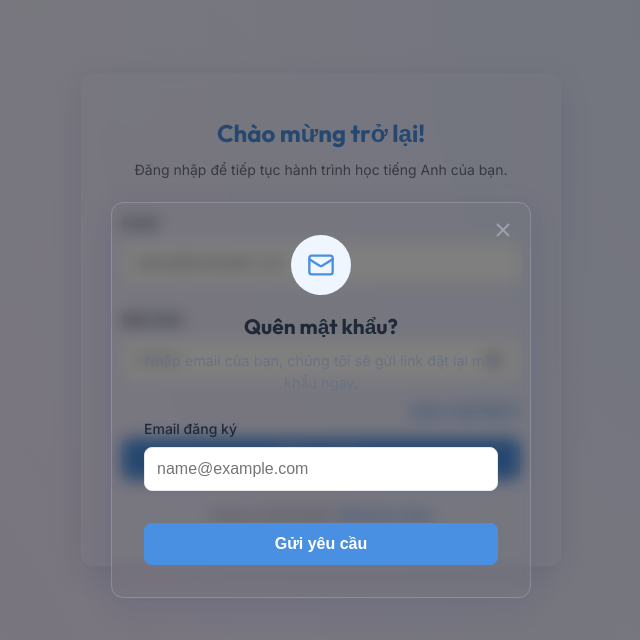
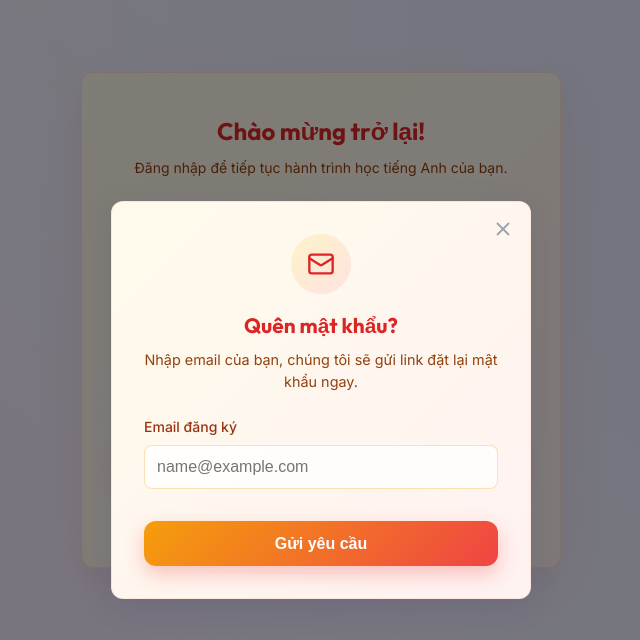
Before and after one commit to MinhhhQuanggg/Learning_English, a React (Vite) app in the folder frontend/: page /login in a window 1280 px wide. Both pictures are taken after a click on the button "Quên mật khẩu?". Shown: the top 640 px of the page, without its empty margins (319-959 px from the left). Built offline with nearby package versions, Linux system fonts and the light colour scheme.

Commit message:
styke: update UI layout

```diff
--- a/frontend/src/pages/Login.jsx
+++ b/frontend/src/pages/Login.jsx
@@ -50,21 +50,26 @@ const Login = () => {
 
     return (
         <div className="container flex justify-center items-center" style={{ minHeight: '80vh' }}>
-            <div className="glass-card animate-fade-in" style={{ padding: '2.5rem', width: '100%', maxWidth: '480px' }}>
-                <h2 style={{ textAlign: 'center', marginBottom: '0.5rem', color: 'var(--primary)' }}>Chào mừng trở lại!</h2>
-                <p style={{ textAlign: 'center', color: 'var(--gray-500)', marginBottom: '2rem', fontSize: '0.875rem' }}>
+            <div className="glass-card animate-fade-in" style={{
+                padding: '2.5rem', width: '100%', maxWidth: '480px',
+                background: 'linear-gradient(135deg, #fffbeb 0%, #fff7ed 50%, #fef2f2 100%)',
+                border: '1px solid rgba(239, 68, 68, 0.12)',
+                boxShadow: '0 20px 50px rgba(239, 68, 68, 0.08), 0 8px 20px rgba(245, 158, 11, 0.06)'
+            }}>
+                <h2 style={{ textAlign: 'center', marginBottom: '0.5rem', color: '#dc2626' }}>Chào mừng trở lại!</h2>
+                <p style={{ textAlign: 'center', color: '#92400e', marginBottom: '2rem', fontSize: '0.875rem' }}>
                     Đăng nhập để tiếp tục hành trình học tiếng Anh của bạn.
                 </p>
 
                 {error && (
-                    <div style={{ backgroundColor: '#fee2e2', color: 'var(--error)', padding: '0.75rem', borderRadius: '8px', marginBottom: '1.5rem', fontSize: '0.875rem', textAlign: 'center' }}>
+                    <div style={{ backgroundColor: '#fee2e2', color: '#b91c1c', padding: '0.75rem', borderRadius: '8px', marginBottom: '1.5rem', fontSize: '0.875rem', textAlign: 'center' }}>
                         {error}
                     </div>
                 )}
 
                 <form onSubmit={handleSubmit}>
                     <div className="input-group">
-                        <label htmlFor="email">Email</label>
+                        <label htmlFor="email" style={{ color: '#9a3412' }}>Email</label>
                         <input
                             type="email"
                             id="email"
@@ -72,10 +77,11 @@ const Login = () => {
                             onChange={(e) => setEmail(e.target.value)}
                             placeholder="name@example.com"
                             required
+                            style={{ borderColor: 'rgba(245, 158, 11, 0.3)', background: 'rgba(255,255,255,0.8)' }}
                         />
                     </div>
                     <div className="input-group">
-                        <label htmlFor="password">Mật khẩu</label>
+                        <label htmlFor="password" style={{ color: '#9a3412' }}>Mật khẩu</label>
                         <div className="password-wrapper">
                             <input
                                 type={showPassword ? 'text' : 'password'}
@@ -84,6 +90,7 @@ const Login = () => {
                                 onChange={(e) => setPassword(e.target.value)}
                                 placeholder="••••••••"
                                 required
+                                style={{ borderColor: 'rgba(245, 158, 11, 0.3)', background: 'rgba(255,255,255,0.8)' }}
                             />
                             <span className="eye-icon" onClick={() => setShowPassword(!showPassword)}>
                                 {showPassword ? <EyeOff size={20} /> : <Eye size={20} />}
@@ -93,34 +100,47 @@ const Login = () => {
 
                     {/* Link mở Modal 13 */}
                     <div style={{ textAlign: 'right', marginBottom: '1rem', marginTop: '-0.5rem' }}>
-                        <button type="button" onClick={() => { setShowForgotModal(true); setForgotMsg(''); setForgotEmail(''); }} style={{ background: 'none', border: 'none', color: 'var(--primary)', cursor: 'pointer', fontSize: '0.875rem', fontWeight: '600' }}>
+                        <button type="button" onClick={() => { setShowForgotModal(true); setForgotMsg(''); setForgotEmail(''); }} style={{ background: 'none', border: 'none', color: '#dc2626', cursor: 'pointer', fontSize: '0.875rem', fontWeight: '600' }}>
                             Quên mật khẩu?
                         </button>
                     </div>
 
-                    <button type="submit" className="btn btn-primary" style={{ width: '100%' }} disabled={loading}>
+                    <button type="submit" disabled={loading} style={{
+                        width: '100%', padding: '0.85rem', borderRadius: '12px', border: 'none',
+                        background: 'linear-gradient(135deg, #f59e0b 0%, #ef4444 100%)',
+                        color: 'white', fontWeight: '700', fontSize: '1rem', cursor: loading ? 'not-allowed' : 'pointer',
+                        boxShadow: '0 8px 20px rgba(239, 68, 68, 0.3)',
+                        transition: 'all 0.3s ease', opacity: loading ? 0.7 : 1
+                    }}
+                        onMouseOver={e => { if (!loading) { e.target.style.transform = 'translateY(-2px)'; e.target.style.boxShadow = '0 12px 28px rgba(239, 68, 68, 0.4)'; } }}
+                        onMouseOut={e => { e.target.style.transform = ''; e.target.style.boxShadow = '0 8px 20px rgba(239, 68, 68, 0.3)'; }}
+                    >
                         {loading ? 'Đang đăng nhập...' : 'Đăng nhập'}
                     </button>
                 </form>
 
-                <p style={{ textAlign: 'center', marginTop: '1.5rem', fontSize: '0.875rem', color: 'var(--gray-500)' }}>
-                    Chưa có tài khoản? <Link to="/register" style={{ color: 'var(--primary)', fontWeight: '600', textDecoration: 'none' }}>Đăng ký ngay</Link>
+                <p style={{ textAlign: 'center', marginTop: '1.5rem', fontSize: '0.875rem', color: '#92400e' }}>
+                    Chưa có tài khoản? <Link to="/register" style={{ color: '#dc2626', fontWeight: '700', textDecoration: 'none' }}>Đăng ký ngay</Link>
                 </p>
-            </div >
+            </div>
 
             {/* ===== MODAL 13: Quên mật khẩu ===== */}
             {showForgotModal && (
                 <div style={{ position: 'fixed', top: 0, left: 0, right: 0, bottom: 0, backgroundColor: 'rgba(0,0,0,0.5)', display: 'flex', justifyContent: 'center', alignItems: 'center', zIndex: 50 }}>
-                    <div className="glass-card" style={{ padding: '2rem', width: '420px', maxWidth: '90%', position: 'relative' }}>
+                    <div className="glass-card" style={{
+                        padding: '2rem', width: '420px', maxWidth: '90%', position: 'relative',
+                        background: 'linear-gradient(135deg, #fffbeb 0%, #fef2f2 100%)',
+                        border: '1px solid rgba(239, 68, 68, 0.1)'
+                    }}>
                         <button onClick={() => setShowForgotModal(false)} style={{ position: 'absolute', top: '1rem', right: '1rem', background: 'none', border: 'none', cursor: 'pointer', color: '#9ca3af' }}>
                             <X size={22} />
                         </button>
                         <div style={{ textAlign: 'center', marginBottom: '1.5rem' }}>
-                            <div style={{ width: '60px', height: '60px', backgroundColor: '#eff6ff', borderRadius: '50%', display: 'flex', alignItems: 'center', justifyContent: 'center', margin: '0 auto 1rem' }}>
-                                <Mail size={28} color="var(--primary)" />
+                            <div style={{ width: '60px', height: '60px', background: 'linear-gradient(135deg, #fef3c7, #fee2e2)', borderRadius: '50%', display: 'flex', alignItems: 'center', justifyContent: 'center', margin: '0 auto 1rem' }}>
+                                <Mail size={28} color="#dc2626" />
                             </div>
-                            <h3 style={{ fontWeight: 'bold', fontSize: '1.3rem', marginBottom: '0.5rem' }}>Quên mật khẩu?</h3>
-                            <p style={{ color: 'var(--gray-500)', fontSize: '0.9rem' }}>Nhập email của bạn, chúng tôi sẽ gửi link đặt lại mật khẩu ngay.</p>
+                            <h3 style={{ fontWeight: 'bold', fontSize: '1.3rem', marginBottom: '0.5rem', color: '#dc2626' }}>Quên mật khẩu?</h3>
+                            <p style={{ color: '#92400e', fontSize: '0.9rem' }}>Nhập email của bạn, chúng tôi sẽ gửi link đặt lại mật khẩu ngay.</p>
                         </div>
                         {forgotMsg && (
                             <div style={{ padding: '0.75rem', borderRadius: '8px', marginBottom: '1rem', backgroundColor: forgotMsg.startsWith('✅') ? '#ecfdf5' : '#fee2e2', color: forgotMsg.startsWith('✅') ? '#047857' : '#b91c1c', fontSize: '0.875rem', textAlign: 'center' }}>
@@ -129,17 +149,23 @@ const Login = () => {
                         )}
                         <form onSubmit={handleForgotPassword}>
                             <div className="input-group">
-                                <label>Email đăng ký</label>
-                                <input type="email" value={forgotEmail} onChange={(e) => setForgotEmail(e.target.value)} placeholder="name@example.com" required />
+                                <label style={{ color: '#9a3412' }}>Email đăng ký</label>
+                                <input type="email" value={forgotEmail} onChange={(e) => setForgotEmail(e.target.value)} placeholder="name@example.com" required style={{ borderColor: 'rgba(245, 158, 11, 0.3)', background: 'rgba(255,255,255,0.8)' }} />
                             </div>
-                            <button type="submit" className="btn btn-primary" style={{ width: '100%', marginTop: '0.5rem' }} disabled={forgotLoading}>
+                            <button type="submit" disabled={forgotLoading} style={{
+                                width: '100%', marginTop: '0.5rem', padding: '0.85rem', borderRadius: '12px', border: 'none',
+                                background: 'linear-gradient(135deg, #f59e0b 0%, #ef4444 100%)',
+                                color: 'white', fontWeight: '700', fontSize: '1rem', cursor: forgotLoading ? 'not-allowed' : 'pointer',
+                                boxShadow: '0 8px 20px rgba(239, 68, 68, 0.3)',
+                                opacity: forgotLoading ? 0.7 : 1
+                            }}>
                                 {forgotLoading ? 'Đang gửi...' : 'Gửi yêu cầu'}
                             </button>
                         </form>
                     </div>
                 </div>
             )}
-        </div >
+        </div>
     );
 };
 
```
